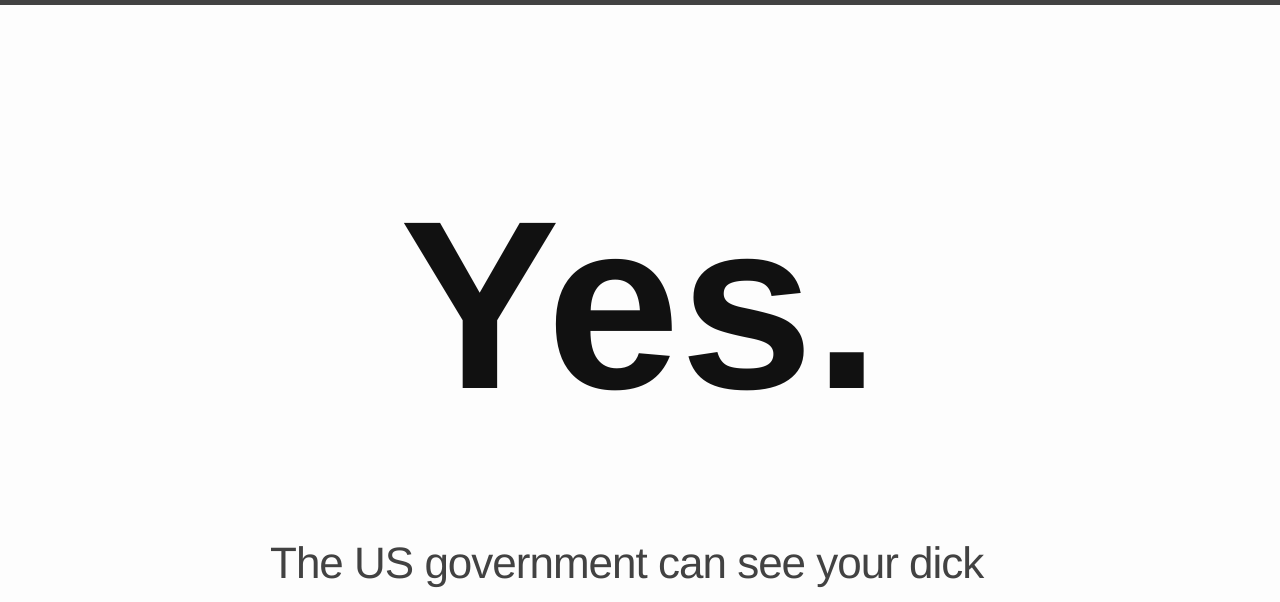
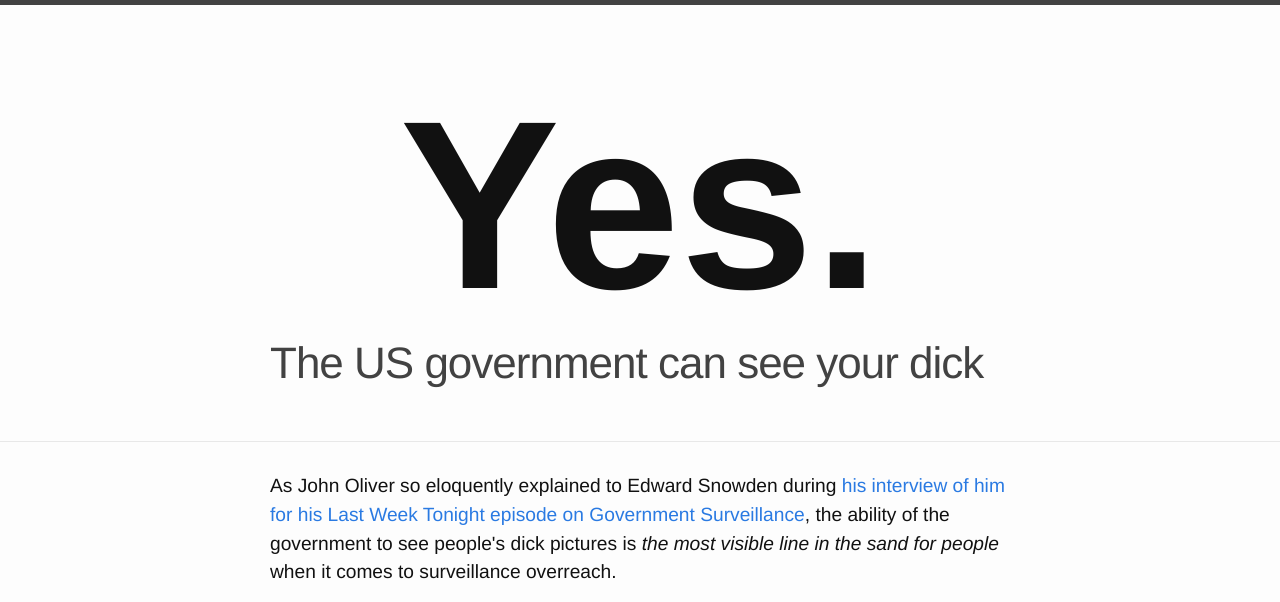
Before and after one commit to olivierlacan/can-they-see-my-dick, a Jekyll site: the page built from index.html, in a window 1280 px wide. Shown: the top 602 px of the page. Built offline with Jekyll 4.4.1, drawn with Linux system fonts in a browser that asks for light colours; comment, search, counter and statistics services are not loaded; grey boxes are pictures that could not be loaded.

Commit message:
updated hero size

```diff
--- a/_includes/header.html
+++ b/_includes/header.html
@@ -1,7 +1,7 @@
 <header class="site-header">
 
   <div class="wrapper">
-    <h3 style="font-size:240px;text-align:center;font-weight:bold;margin:120px 0 0">Yes.</h3>
+    <h3 style="font-size:240px;text-align:center;font-weight:bold;margin:120px 0 0;line-height:160px">Yes.</h3>
     <h1 class="site-title" style="font-size:44px">The US government can see your dick</h1>
 
     <nav class="site-nav">
```
